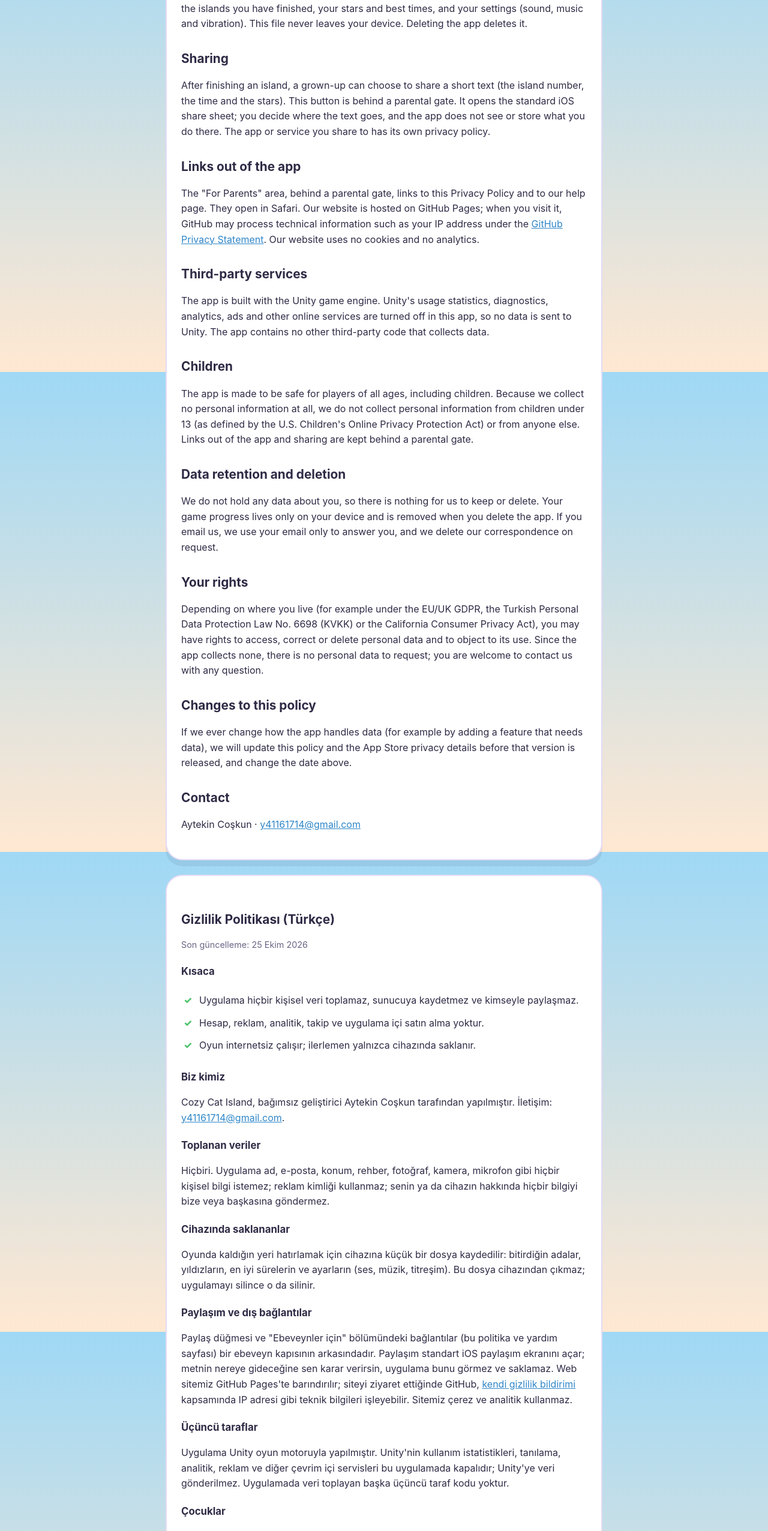
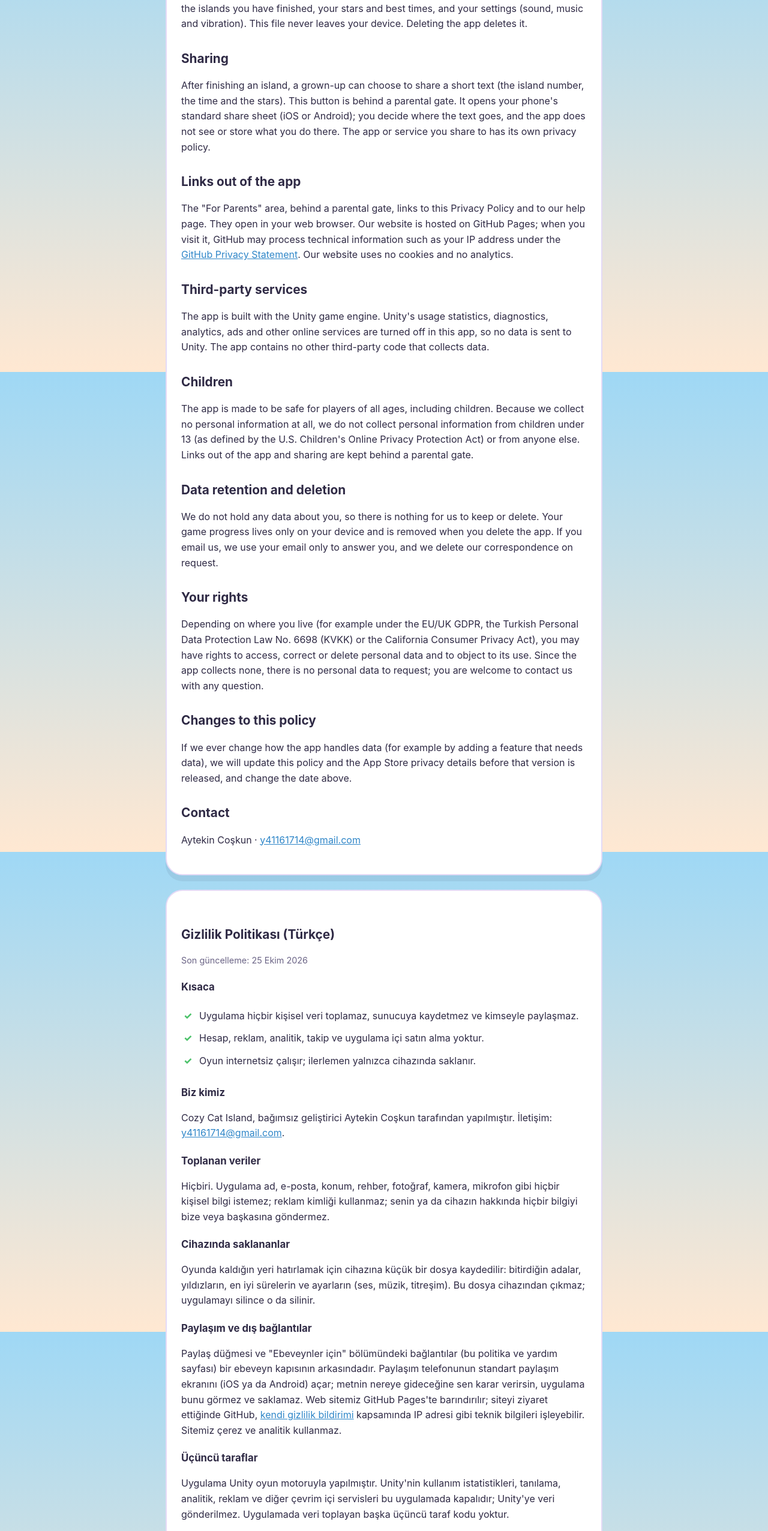
Before and after one commit to aytekinC/cozy-cat-island, a plain HTML site: page privacy.html in a window 1280 px wide. Shown: the part 980-3532 px from the top of the page at 60% size. Drawn offline with Linux system fonts and the light colour scheme.

Commit message:
Cover Android in the privacy policy and help page
Co-Authored-By: Claude Opus 5.5 <noreply@anthropic.com>

```diff
--- a/privacy.html
+++ b/privacy.html
@@ -35,10 +35,10 @@
     <p>To remember where you are in the game, the app saves a small file on your device with the islands you have finished, your stars and best times, and your settings (sound, music and vibration). This file never leaves your device. Deleting the app deletes it.</p>
 
     <h2>Sharing</h2>
-    <p>After finishing an island, a grown-up can choose to share a short text (the island number, the time and the stars). This button is behind a parental gate. It opens the standard iOS share sheet; you decide where the text goes, and the app does not see or store what you do there. The app or service you share to has its own privacy policy.</p>
+    <p>After finishing an island, a grown-up can choose to share a short text (the island number, the time and the stars). This button is behind a parental gate. It opens your phone's standard share sheet (iOS or Android); you decide where the text goes, and the app does not see or store what you do there. The app or service you share to has its own privacy policy.</p>
 
     <h2>Links out of the app</h2>
-    <p>The "For Parents" area, behind a parental gate, links to this Privacy Policy and to our help page. They open in Safari. Our website is hosted on GitHub Pages; when you visit it, GitHub may process technical information such as your IP address under the <a href="https://docs.github.com/en/site-policy/privacy-policies/github-general-privacy-statement">GitHub Privacy Statement</a>. Our website uses no cookies and no analytics.</p>
+    <p>The "For Parents" area, behind a parental gate, links to this Privacy Policy and to our help page. They open in your web browser. Our website is hosted on GitHub Pages; when you visit it, GitHub may process technical information such as your IP address under the <a href="https://docs.github.com/en/site-policy/privacy-policies/github-general-privacy-statement">GitHub Privacy Statement</a>. Our website uses no cookies and no analytics.</p>
 
     <h2>Third-party services</h2>
     <p>The app is built with the Unity game engine. Unity's usage statistics, diagnostics, analytics, ads and other online services are turned off in this app, so no data is sent to Unity. The app contains no other third-party code that collects data.</p>
@@ -75,7 +75,7 @@
     <h3>Cihazında saklananlar</h3>
     <p>Oyunda kaldığın yeri hatırlamak için cihazına küçük bir dosya kaydedilir: bitirdiğin adalar, yıldızların, en iyi sürelerin ve ayarların (ses, müzik, titreşim). Bu dosya cihazından çıkmaz; uygulamayı silince o da silinir.</p>
     <h3>Paylaşım ve dış bağlantılar</h3>
-    <p>Paylaş düğmesi ve "Ebeveynler için" bölümündeki bağlantılar (bu politika ve yardım sayfası) bir ebeveyn kapısının arkasındadır. Paylaşım standart iOS paylaşım ekranını açar; metnin nereye gideceğine sen karar verirsin, uygulama bunu görmez ve saklamaz. Web sitemiz GitHub Pages'te barındırılır; siteyi ziyaret ettiğinde GitHub, <a href="https://docs.github.com/en/site-policy/privacy-policies/github-general-privacy-statement">kendi gizlilik bildirimi</a> kapsamında IP adresi gibi teknik bilgileri işleyebilir. Sitemiz çerez ve analitik kullanmaz.</p>
+    <p>Paylaş düğmesi ve "Ebeveynler için" bölümündeki bağlantılar (bu politika ve yardım sayfası) bir ebeveyn kapısının arkasındadır. Paylaşım telefonunun standart paylaşım ekranını (iOS ya da Android) açar; metnin nereye gideceğine sen karar verirsin, uygulama bunu görmez ve saklamaz. Web sitemiz GitHub Pages'te barındırılır; siteyi ziyaret ettiğinde GitHub, <a href="https://docs.github.com/en/site-policy/privacy-policies/github-general-privacy-statement">kendi gizlilik bildirimi</a> kapsamında IP adresi gibi teknik bilgileri işleyebilir. Sitemiz çerez ve analitik kullanmaz.</p>
     <h3>Üçüncü taraflar</h3>
     <p>Uygulama Unity oyun motoruyla yapılmıştır. Unity'nin kullanım istatistikleri, tanılama, analitik, reklam ve diğer çevrim içi servisleri bu uygulamada kapalıdır; Unity'ye veri gönderilmez. Uygulamada veri toplayan başka üçüncü taraf kodu yoktur.</p>
     <h3>Çocuklar</h3>
```
Also changed, not shown: index.html (+1 -1 lines), support.html (+2 -2 lines).
